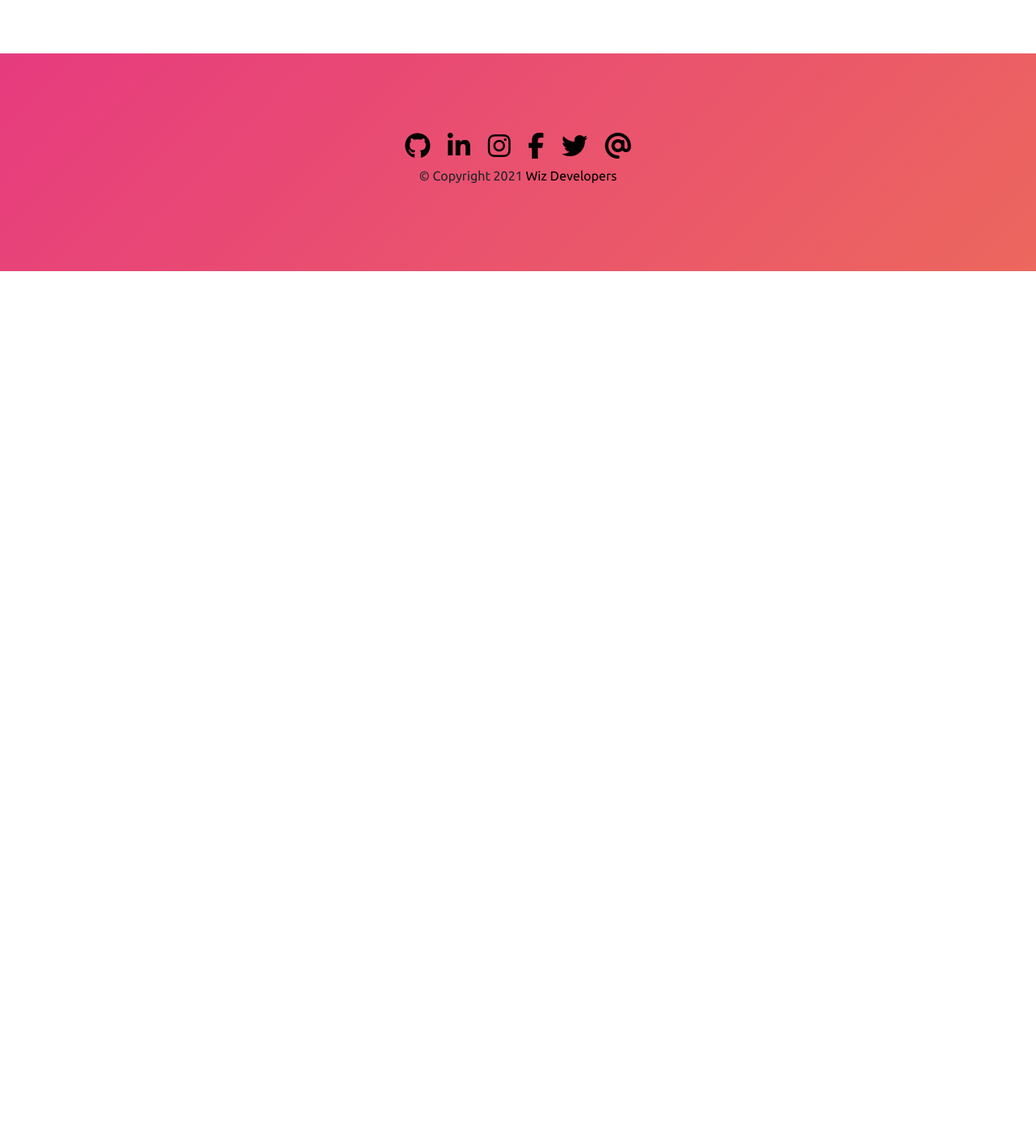
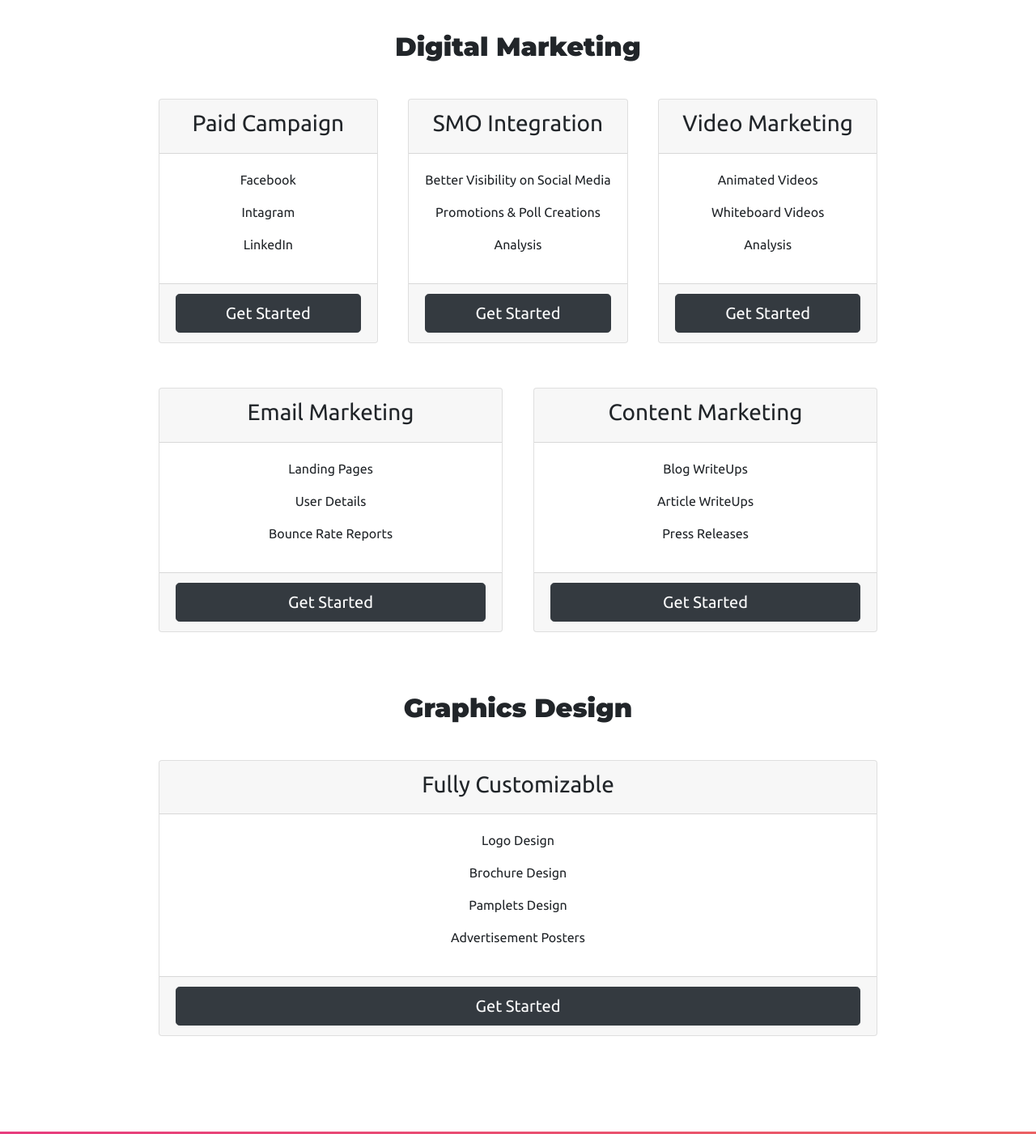
Before and after one commit to Wiz-Developers/Temporary-Website-Check, a plain HTML site: page Packages.html in a window 1280 px wide. Shown: the part 1180-2581 px from the top of the page at 81% size. Before the commit the page ends 1515 px from the top, so only its background shows below. Drawn offline with nearby package versions, Linux system fonts and the light colour scheme.

Commit message:
almost final

```diff
--- a/Packages.html
+++ b/Packages.html
@@ -52,10 +52,9 @@
 
     </section>
 
-    <section class="Packages">
+    <section class="Packages-1">
 
         <h2>Website Development</h2>
-        <p>Packages for All Needs</p>
 
         <div class="row">
             <div class="price col-lg-4 col-md-6 col-sm-12">
@@ -108,8 +107,10 @@
             </div>
         </div>
     </section>
-    <section class="Packages-2">
+    <section class="Packages">
         <h2>Application Development</h2>
+        <div class="row">
+            <div class="price col-lg-12 col-md-12 col-sm-12">
                 <div class="card">
                     <div class="card-header">
                         <h3>Fully Customizable</h3>
@@ -124,8 +125,119 @@
                         <button type="button" class="btn btn-block btn-dark btn-lg">Get Started</button>
                     </div>
                 </div>
+            </div>
+        </div>
     </section>
+    <section class="Packages">
 
+        <h2>Digital Marketing</h2>
+
+        <div class="row">
+            <div class="price col-lg-4 col-md-6 col-sm-12">
+                <div class="card">
+                    <div class="card-header">
+                        <h3>Paid Campaign</h3>
+                    </div>
+                    <div class="card-body">
+                        <p>Facebook</p>
+                        <p>Intagram</p>
+                        <p>LinkedIn</p>
+                    </div>
+                    <div class="card-footer">
+                        <button type="button" class="btn btn-block btn-dark btn-lg">Get Started</button>
+                    </div>
+                </div>
+            </div>
+            <div class="price col-lg-4 col-md-6 col-sm-12">
+                <div class="card">
+                    <div class="card-header">
+                        <h3>SMO Integration</h3>
+                    </div>
+                    <div class="card-body">
+                        <p>Better Visibility on Social Media</p>
+                        <p>Promotions & Poll Creations</p>
+                        <p>Analysis</p>
+                    </div>
+                    <div class="card-footer">
+                        <button type="button" class="btn btn-block btn-dark btn-lg">Get Started</button>
+                    </div>
+                </div>
+            </div>
+            <div class="price col-lg-4 col-md-12 col-sm-12">
+                <div class="card">
+                    <div class="card-header">
+                        <h3>Video Marketing</h3>
+                    </div>
+                    <div class="card-body">
+                        <p>Animated Videos</p>
+                        <p>Whiteboard Videos</p>
+                        <p>Analysis</p>
+                    </div>
+                    <div class="card-footer">
+                        <button type="button" class="btn btn-block btn-dark btn-lg">Get Started</button>
+                    </div>
+                </div>
+
+
+
+            </div>
+        </div>
+        <div class="row">
+            <div class="price col-lg-6 col-md-6 col-sm-12">
+                <div class="card">
+                    <div class="card-header">
+                        <h3>Email Marketing</h3>
+                    </div>
+                    <div class="card-body">
+                        <p>Landing Pages</p>
+                        <p>User Details</p>
+                        <p>Bounce Rate Reports</p>
+                    </div>
+                    <div class="card-footer">
+                        <button type="button" class="btn btn-block btn-dark btn-lg">Get Started</button>
+                    </div>
+                </div>
+            </div>
+            <div class="price col-lg-6 col-md-6 col-sm-12">
+                <div class="card">
+                    <div class="card-header">
+                        <h3>Content Marketing</h3>
+                    </div>
+                    <div class="card-body">
+                        <p>Blog WriteUps</p>
+                        <p>Article WriteUps</p>
+                        <p>Press Releases</p>
+                    </div>
+                    <div class="card-footer">
+                        <button type="button" class="btn btn-block btn-dark btn-lg">Get Started</button>
+                    </div>
+                </div>
+            </div>
+
+        </div>
+    </section>
+    <section class="Packages-2">
+        <h2>Graphics Design</h2>
+        <div class="row">
+            <div class="price col-lg-12 col-md-12 col-sm-12">
+                <div class="card">
+                    <div class="card-header">
+                        <h3>Fully Customizable</h3>
+                    </div>
+                    <div class="card-body">
+                        <p>Logo Design</p>
+                        <p>Brochure Design</p>
+                        <p>Pamplets Design</p>
+                        <p>Advertisement Posters</p>
+                    </div>
+                    <div class="card-footer">
+                        <button type="button" class="btn btn-block btn-dark btn-lg">Get Started</button>
+                    </div>
+                </div>
+            </div>
+        </div>
+    </section>
+    </section>
     <!-- Footer -->
 
     <footer class="footer apply">
--- a/css/packages.css
+++ b/css/packages.css
@@ -1,6 +1,11 @@
 /*---Packages-----*/
+.Packages-1 {
+    padding: 17% 15% 3%;
+    text-align: center;
+}
+
 .Packages {
-    padding: 17% 15% 3%;
+    padding: 0 15% 3%;
     text-align: center;
 }
 
```
Lines whose indentation alone changed are shown as unchanged.
